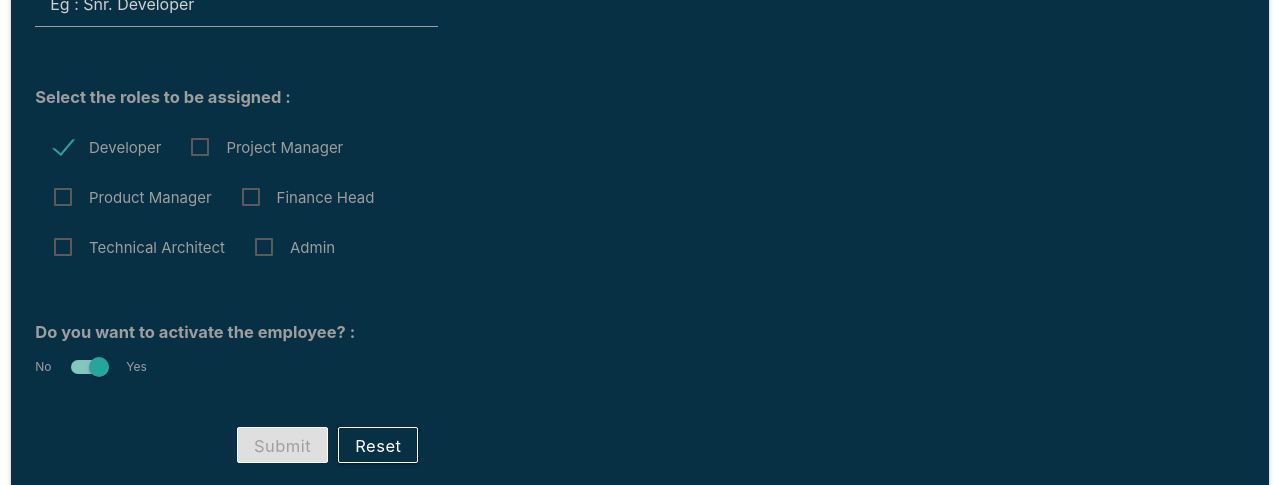
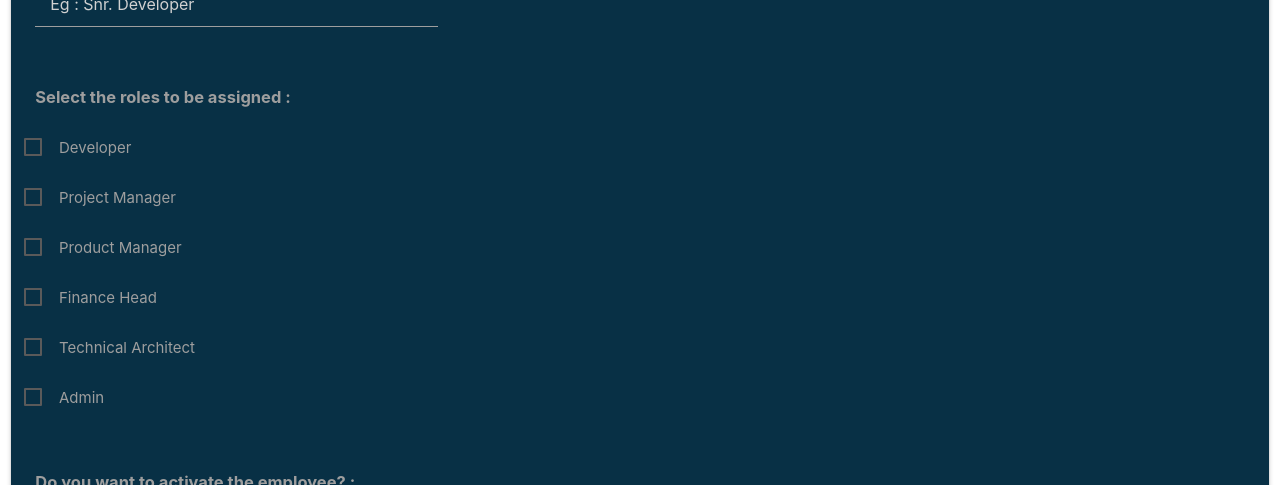
Before and after one commit to Abirami-Senthil/employee-portal, an Angular app in the folder EmployeePortal/: page / in a window 1280 px wide. Shown: the part 239-724 px from the top of the page. Built offline with nearby package versions, Linux system fonts and the light colour scheme; no server answers.

Commit message:
Added backend logic for assigning roles to employees

```diff
--- a/EmployeePortal/src/app/employee/employee.component.html
+++ b/EmployeePortal/src/app/employee/employee.component.html
@@ -11,45 +11,27 @@
                   <p class="fields">Name :
                     <label class="red-text">*</label>
                   </p>
-                  <input type="text" name="name" #name="ngModel" [(ngModel)]="employeeService.selectedEmployee.name" placeholder="Enter full name" required>
+                  <input type="text" name="name" #name="ngModel" [(ngModel)]="employeeService.selectedEmployee.name"
+                    placeholder="Enter full name" required>
                 </div>
               </div>
               <div class="row">
                 <div class="input-field col s12">
                   <p class="fields">Position :</p>
-                  <input type="text" name="position" #name="ngModel" [(ngModel)]="employeeService.selectedEmployee.position" placeholder="Eg : Snr. Developer">
+                  <input type="text" name="position" #name="ngModel"
+                    [(ngModel)]="employeeService.selectedEmployee.position" placeholder="Eg : Snr. Developer">
                 </div>
               </div>
               <div class="row">
                 <div class="input-field col s12">
                   <p class="fields">Select the roles to be assigned :</p>
                 </div>
-                <p class="set-roles">
+                  <div *ngFor="let role of roles">
                     <label>
-                    <input type="checkbox" name="roles" #roles="ngModel" [(ngModel)]="employeeService.selectedEmployee.roles"/>
-                    <span class="roles">Developer</span>
+                      <input type="checkbox" (change)="onRoleChange(role)" [checked]="employeeService.selectedEmployee.roles.includes(role)">
+                      <span class="roles">{{ role }}</span>
                     </label>
-                  <label>
-                    <input type="checkbox" />
-                    <span class="roles">Project Manager</span>
-                  </label>
-                  <label>
-                    <input type="checkbox" />
-                    <span class="roles">Product Manager</span>
-                  </label>
-                  <label>
-                    <input type="checkbox" />
-                    <span class="roles">Finance Head</span>
-                  </label>
-                  <label>
-                    <input type="checkbox" />
-                    <span class="roles">Technical Architect</span>
-                  </label>
-                  <label>
-                    <input type="checkbox" />
-                    <span class="roles">Admin</span>
-                  </label>
-                </p>
+                    </div>
               </div>
               <div class="row">
                 <div class="input-field col s12">
@@ -57,7 +39,8 @@
                   <div class="switch">
                     <label>
                       No
-                      <input type="checkbox" name="activate" #name="ngModel" [(ngModel)]="employeeService.selectedEmployee.activate">
+                      <input type="checkbox" name="activate" #name="ngModel"
+                        [(ngModel)]="employeeService.selectedEmployee.activate">
                       <span class="lever"></span>
                       Yes
                     </label>
--- a/EmployeePortal/src/app/employee/employee.component.ts
+++ b/EmployeePortal/src/app/employee/employee.component.ts
@@ -15,6 +15,7 @@ declare var M: any;
 export class EmployeeComponent implements OnInit {
 
   constructor(public employeeService: EmployeeService) { }
+  roles = [ "Developer", "Project Manager", "Product Manager", "Finance Head", "Technical Architect", "Admin"]
 
   ngOnInit() {
     this.resetForm();
@@ -34,15 +35,16 @@ export class EmployeeComponent implements OnInit {
   }
 
   onSubmit(form: NgForm) {
+    console.log(form.value)
     if (!form.value._id) {
-      this.employeeService.postEmployee(form.value).subscribe((res) => {
+      this.employeeService.postEmployee({ ...form.value, roles: this.employeeService.selectedEmployee.roles }).subscribe((res) => {
         this.resetForm(form);
         this.refreshEmployeeList();
         M.toast({ html: 'Saved successfully', classes: 'rounded' });
       });
     }
     else {
-      this.employeeService.putEmployee(form.value).subscribe((res) => {
+      this.employeeService.putEmployee({ ...form.value, roles: this.employeeService.selectedEmployee.roles }).subscribe((res) => {
         this.resetForm(form);
         this.refreshEmployeeList();
         M.toast({ html: 'Updated successfully', classes: 'rounded' });
@@ -70,7 +72,18 @@ export class EmployeeComponent implements OnInit {
     }
   }
 
-  onToggle(emp: Employee){
+  onRoleChange(role: any) {
+      let index = this.employeeService.selectedEmployee.roles.indexOf(role);
+      if(index == -1){
+        this.employeeService.selectedEmployee.roles.push(role);
+      }
+      else{
+        this.employeeService.selectedEmployee.roles.splice(index, 1);
+      }
+      console.log(this.employeeService.selectedEmployee.roles)
+  }
+
+  onToggle(emp: Employee) {
     emp.activate = !emp.activate
   }
 }
```
Lines whose indentation alone changed are shown as unchanged.
